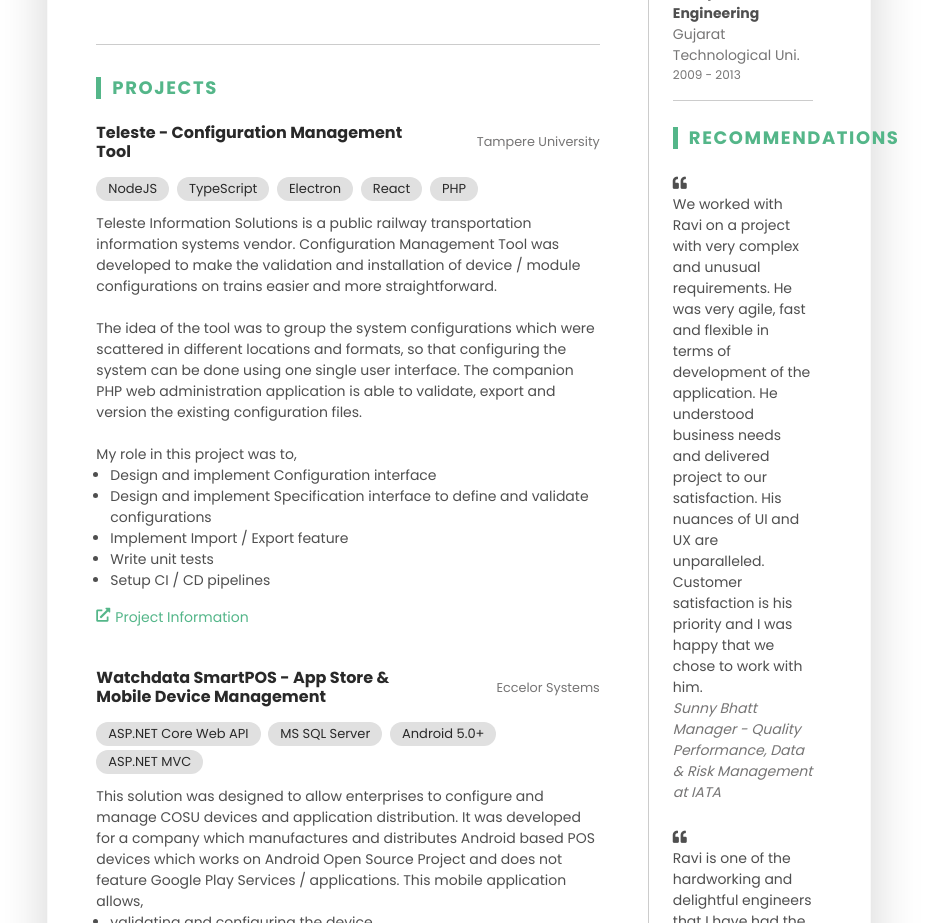
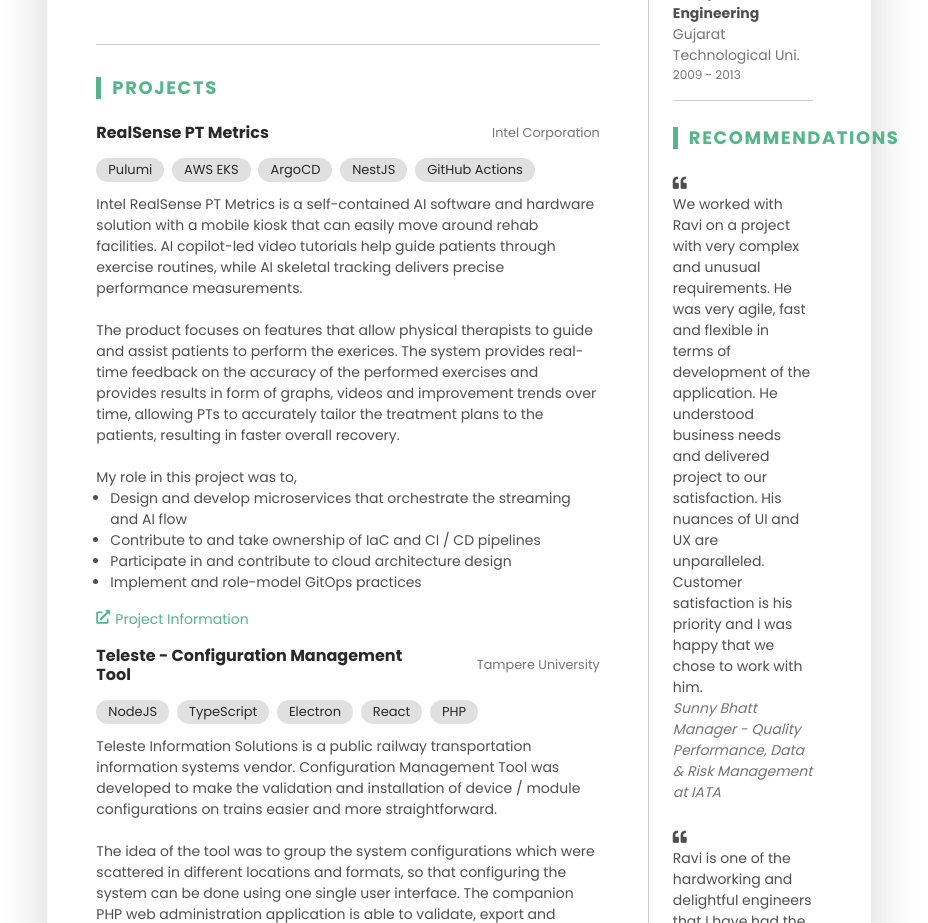
Before and after one commit to RaviVadera/ravivadera.github.io, a plain HTML site: page index.html in a window 1280 px wide. Shown: the part 2060-2983 px from the top of the page, without its empty margins (181-1109 px from the left). Drawn offline with Linux system fonts and the light colour scheme.

Commit message:
Added PT Metrics reference

```diff
--- a/index.html
+++ b/index.html
@@ -143,6 +143,41 @@
                             <hr>
                             <section class="project-section py-3">
                                 <h3 class="text-uppercase resume-section-heading mb-4">Projects</h3>
+                                <div class="item mb-3">
+                                    <div class="item-heading row align-items-center mb-2">
+                                        <h4 class="item-title col-12 col-md-6 col-lg-8 mb-2 mb-md-0">RealSense PT Metrics</h4>
+                                        <div class="item-meta col-12 col-md-6 col-lg-4 text-muted text-left text-md-right">Intel Corporation</div>
+                                    </div>
+                                    <div class="item-content">
+                                        <div class="resume-chips">
+                                            <div class="resume-chip">Pulumi</div>
+                                            <div class="resume-chip">AWS EKS</div>
+                                            <div class="resume-chip">ArgoCD</div>
+                                            <div class="resume-chip">NestJS</div>
+                                            <div class="resume-chip">GitHub Actions</div>
+                                        </div>
+                                        <p class="mb-0">
+                                            Intel RealSense PT Metrics is a self-contained AI software and hardware solution with a mobile kiosk that can easily
+                                            move around rehab facilities. AI copilot-led video tutorials help guide patients through exercise routines, while AI
+                                            skeletal tracking delivers precise performance measurements.
+                                        </p>
+                                        <br/>
+                                        <p class="mb-0">
+                                            The product focuses on features that allow physical therapists to guide and assist patients to perform the exerices.
+                                            The system provides real-time feedback on the accuracy of the performed exercises and provides results in form of graphs,
+                                            videos and improvement trends over time, allowing PTs to accurately tailor the treatment plans to the patients, resulting
+                                            in faster overall recovery.
+                                            <br /><br />My role in this project was to,
+                                        </p>
+                                        <ul class="resume-list">
+                                            <li>Design and develop microservices that orchestrate the streaming and AI flow</li>
+                                            <li>Contribute to and take ownership of IaC and CI / CD pipelines</li>
+                                            <li>Participate in and contribute to cloud architecture design</li>
+                                            <li>Implement and role-model GitOps practices</li>
+                                        </ul>
+                                        <a class="more-link" href="https://www.intelrealsense.com/ptmetrics" target="_blank"><i class="fas fa-external-link-alt"></i>Project Information</a>
+                                    </div>
+                                </div><!--//item-->
                                 <div class="item mb-3">
                                     <div class="item-heading row align-items-center mb-2">
                                         <h4 class="item-title col-12 col-md-6 col-lg-8 mb-2 mb-md-0">Teleste - Configuration Management Tool</h4>
```
